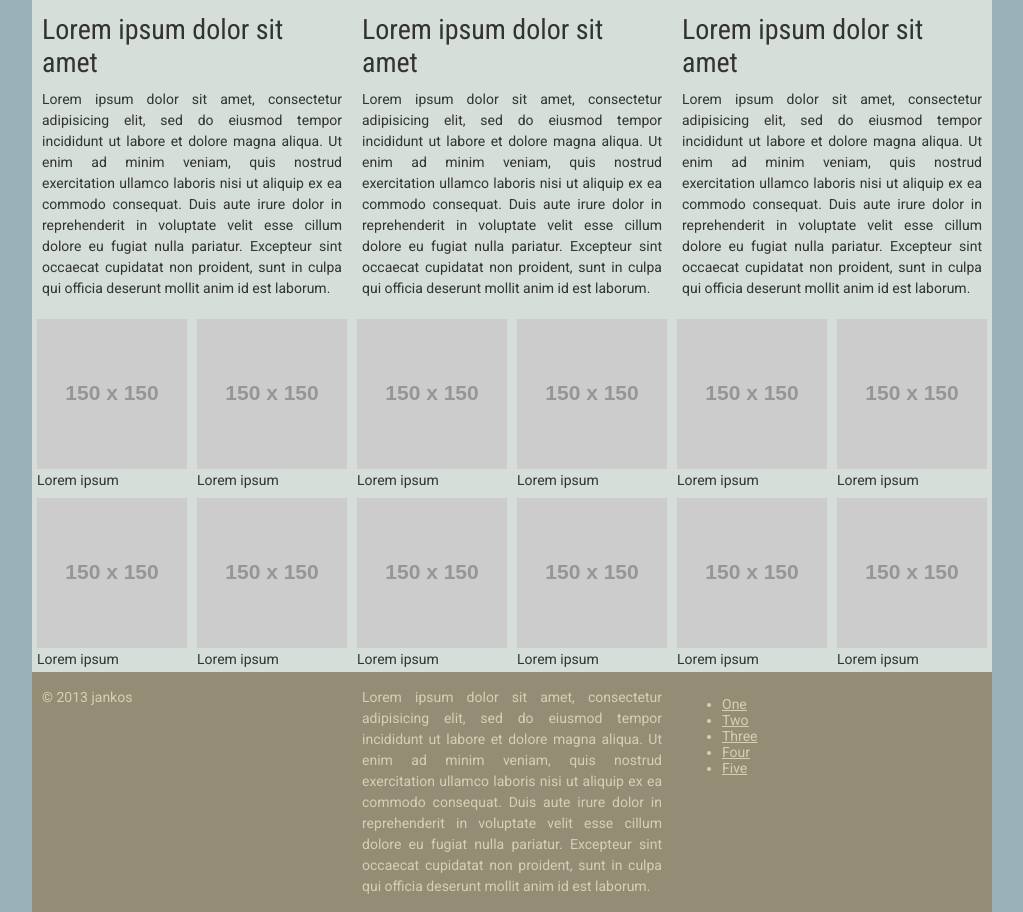
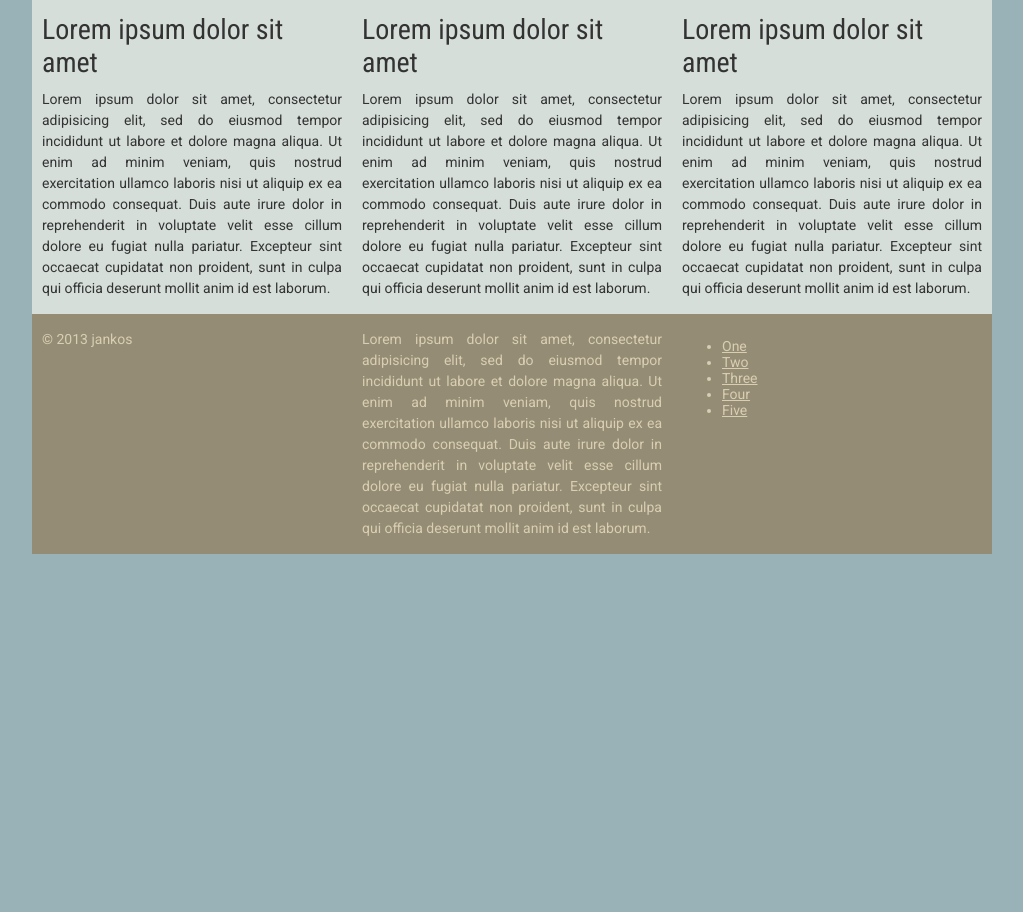
Before and after one commit to jankos/grido, a plain HTML site: page example.html in a window 1280 px wide. Shown: the part 1440-2352 px from the top of the page, without its empty margins (128-1151 px from the left). After the commit the page ends 1994 px from the top, so only its background shows below. Drawn offline with Linux system fonts and the light colour scheme; placeholder pictures from the web are drawn by us; a script that the page names is missing.

Commit message:
Removing experimental columns

```diff
--- a/example.html
+++ b/example.html
@@ -35,10 +35,10 @@
             <div class="column col-abcdef">
                 <div class="cell">
                     <ul>
-                        <li><a href="#">Home</a></li>
-                        <li><a href="#">Articles</a></li>
-                        <li><a href="#">About</a></li>
-                        <li><a href="#">Contact</a></li>
+                        <li><a href="#">Lorem</a></li>
+                        <li><a href="#">Ipsum</a></li>
+                        <li><a href="#">Dolor</a></li>
+                        <li><a href="#">Sit amet</a></li>
                     </ul>
                 </div>
             </div>
@@ -126,83 +126,6 @@
                 </div>
             </div>
         </div>
-        <div class="row">
-            <div class="column col-a">
-                <div class="cell">
-                    <img src="http://placehold.it/150x150/D9CEB2/948C75.png&text=grido" alt="placeholder" />
-                    <span>Lorem ipsum</span>
-                </div>
-            </div>
-            <div class="column col-b">
-                <div class="cell">
-                    <img src="http://placehold.it/150x150/D9CEB2/948C75.png&text=grido" alt="placeholder" />
-                    <span>Lorem ipsum</span>
-                </div>
-            </div>
-            <div class="column col-c">
-                <div class="cell">
-                    <img src="http://placehold.it/150x150/D9CEB2/948C75.png&text=grido" alt="placeholder" />
-                    <span>Lorem ipsum</span>
-                </div>
-            </div>
-            <div class="column col-d">
-                <div class="cell">
-                    <img src="http://placehold.it/150x150/D9CEB2/948C75.png&text=grido" alt="placeholder" />
-                    <span>Lorem ipsum</span>
-                </div>
-            </div>
-            <div class="column col-e">
-                <div class="cell">
-                    <img src="http://placehold.it/150x150/D9CEB2/948C75.png&text=grido" alt="placeholder" />
-                    <span>Lorem ipsum</span>
-                </div>
-            </div>
-            <div class="column col-f">
-                <div class="cell">
-                    <img src="http://placehold.it/150x150/D9CEB2/948C75.png&text=grido" alt="placeholder" />
-                    <span>Lorem ipsum</span>
-                </div>
-            </div>
-        </div>
-        <div class="row">
-            <div class="column col-a">
-                <div class="cell">
-                    <img src="http://placehold.it/150x150/D9CEB2/948C75.png&text=grido" alt="placeholder" />
-                    <span>Lorem ipsum</span>
-                </div>
-            </div>
-            <div class="column col-b">
-                <div class="cell">
-                    <img src="http://placehold.it/150x150/D9CEB2/948C75.png&text=grido" alt="placeholder" />
-                    <span>Lorem ipsum</span>
-                </div>
-            </div>
-            <div class="column col-c">
-                <div class="cell">
-                    <img src="http://placehold.it/150x150/D9CEB2/948C75.png&text=grido" alt="placeholder" />
-                    <span>Lorem ipsum</span>
-                </div>
-            </div>
-            <div class="column col-d">
-                <div class="cell">
-                    <img src="http://placehold.it/150x150/D9CEB2/948C75.png&text=grido" alt="placeholder" />
-                    <span>Lorem ipsum</span>
-                </div>
-            </div>
-            <div class="column col-e">
-                <div class="cell">
-                    <img src="http://placehold.it/150x150/D9CEB2/948C75.png&text=grido" alt="placeholder" />
-                    <span>Lorem ipsum</span>
-                </div>
-            </div>
-            <div class="column col-f">
-                <div class="cell">
-                    <img src="http://placehold.it/150x150/D9CEB2/948C75.png&text=grido" alt="placeholder" />
-                    <span>Lorem ipsum</span>
-                </div>
-            </div>
-        </div>
-    </div>
 <!-- Footer -->
     <div class="grid" id="footer">
         <div class="row">
--- a/grido.css
+++ b/grido.css
@@ -35,8 +35,6 @@
 .col-abcd, .col-cdef {width: 630px;}
 .col-abc, .col-def {width: 470px;}
 .col-ab, .col-cd, .col-ef {width: 310px;}
-
-.col-a, .col-b, .col-c, .col-d, .col-e, .col-f {width: 150px;}
 
 .slim .col-abcdef {width: 960px;}
 .slim .col-abcd, .slim .col-cdef {width: 640px;}
--- a/style.css
+++ b/style.css
@@ -41,24 +41,6 @@ a {
 /* =============================================================================
     Cells
 ============================================================================= */
-.col-a .cell,
-.col-b .cell,
-.col-c .cell,
-.col-d .cell,
-.col-e .cell,
-.col-f .cell {
-    padding: 0;
-}
-
-.col-a .cell img,
-.col-b .cell img,
-.col-c .cell img,
-.col-d .cell img,
-.col-e .cell img,
-.col-f .cell img {
-    display: inline-block;
-}
-
 .cell h2 {
     padding: 5px 0;
 }
```
